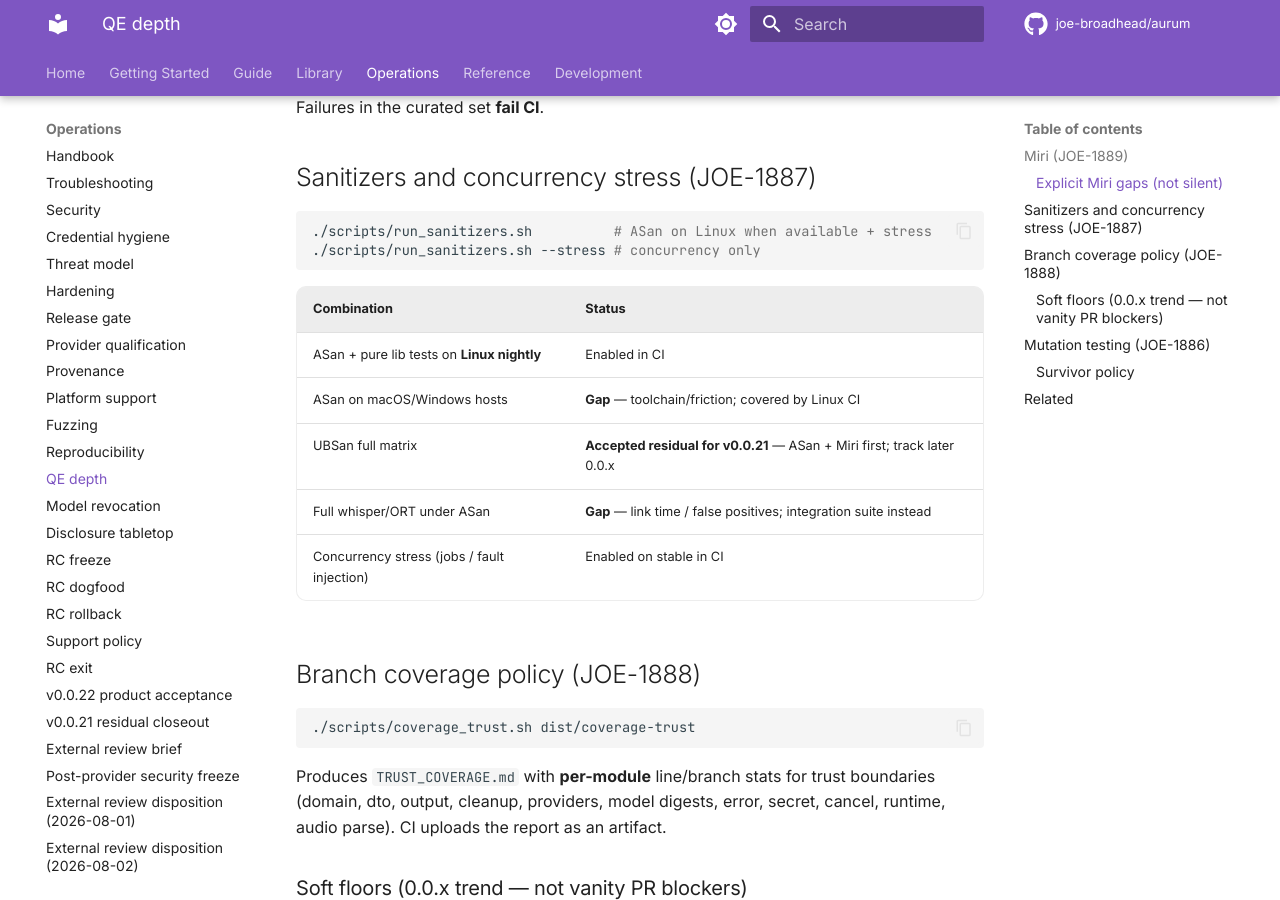
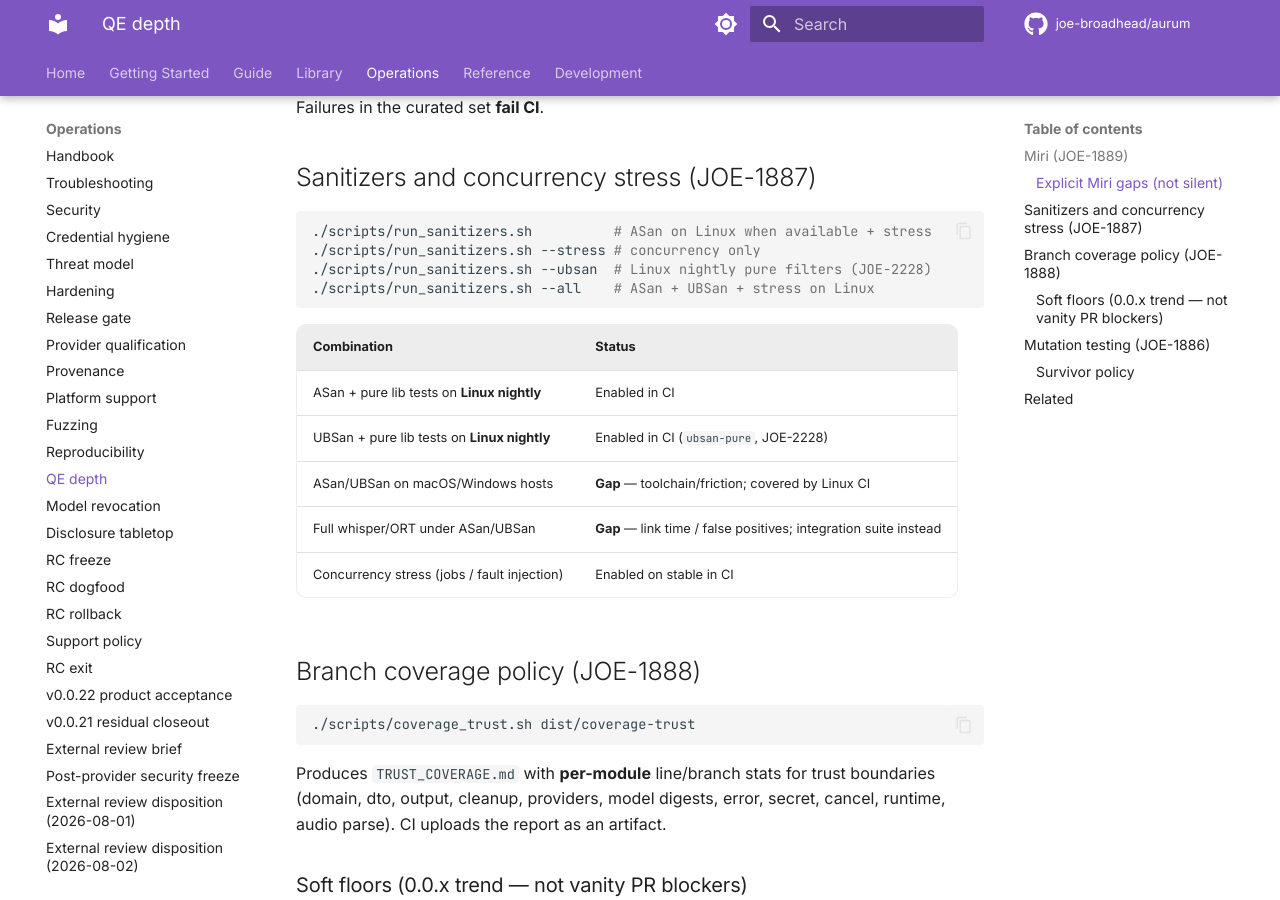
Before and after one commit to joe-broadhead/aurum, an MkDocs documentation site: the page built from docs/operations/qe-depth.md, in a window 1280 px wide and 900 px high, scrolled down 1358 px. Built offline with MkDocs 1.6.1 and Material for MkDocs 9.7.7, drawn with Linux system fonts in a browser that asks for light colours; comment, search, counter and statistics services are not loaded.

Commit message:
feat(qe): UBSan pure-filter matrix on Linux nightly (JOE-2228)
Add --ubsan/--all modes to run_sanitizers.sh for pure domain/dto/secret/provider
filters under -Zsanitizer=undefined, wire a fail-closed ubsan-pure CI job, and
update qe-depth honesty for remaining native sanitizer gaps.

````diff
--- a/docs/operations/qe-depth.md
+++ b/docs/operations/qe-depth.md
@@ -42,14 +42,16 @@ Failures in the curated set **fail CI**.
 ```bash
 ./scripts/run_sanitizers.sh          # ASan on Linux when available + stress
 ./scripts/run_sanitizers.sh --stress # concurrency only
+./scripts/run_sanitizers.sh --ubsan  # Linux nightly pure filters (JOE-2228)
+./scripts/run_sanitizers.sh --all    # ASan + UBSan + stress on Linux
 ```
 
 | Combination | Status |
 |-------------|--------|
 | ASan + pure lib tests on **Linux nightly** | Enabled in CI |
-| ASan on macOS/Windows hosts | **Gap** — toolchain/friction; covered by Linux CI |
-| UBSan full matrix | **Accepted residual for v0.0.21** — ASan + Miri first; track later 0.0.x |
-| Full whisper/ORT under ASan | **Gap** — link time / false positives; integration suite instead |
+| UBSan + pure lib tests on **Linux nightly** | Enabled in CI (`ubsan-pure`, JOE-2228) |
+| ASan/UBSan on macOS/Windows hosts | **Gap** — toolchain/friction; covered by Linux CI |
+| Full whisper/ORT under ASan/UBSan | **Gap** — link time / false positives; integration suite instead |
 | Concurrency stress (jobs / fault injection) | Enabled on stable in CI |
 
 ## Branch coverage policy (JOE-1888)
````
Also changed, not shown: 3 other files.
